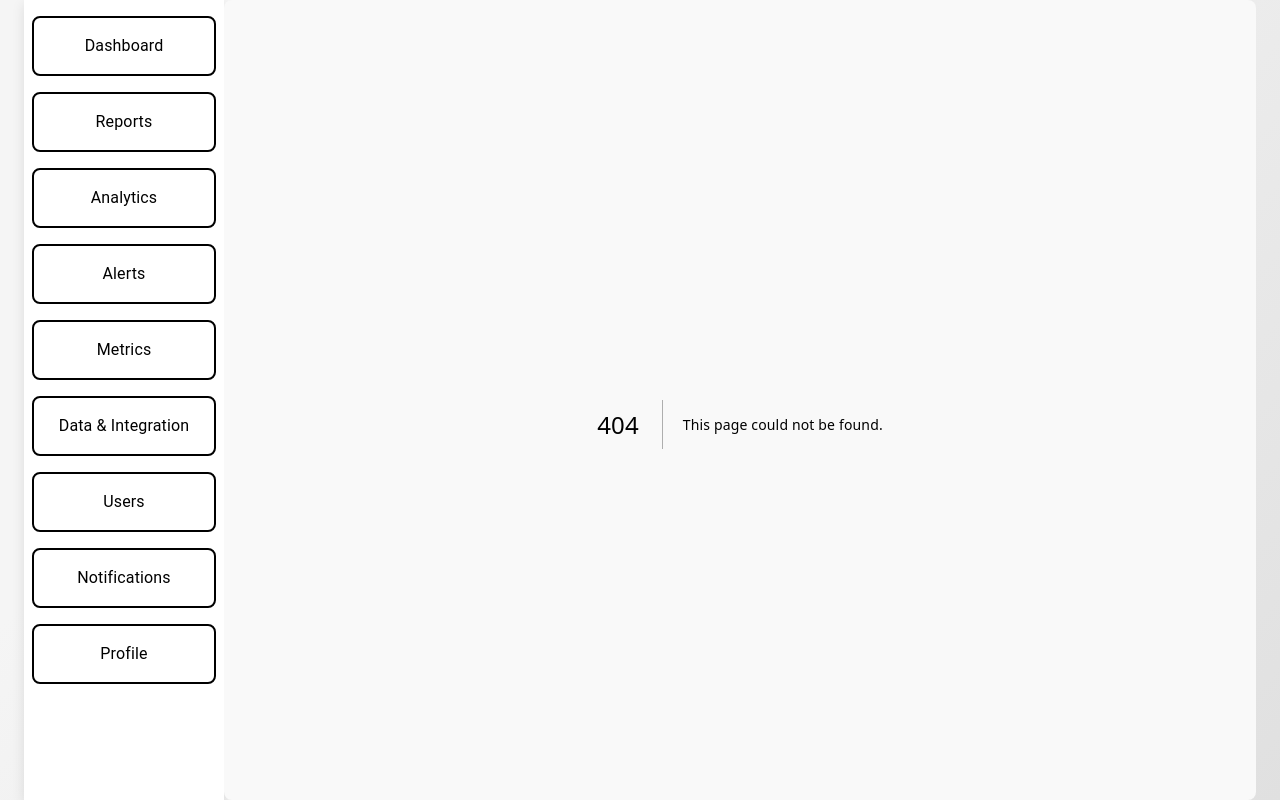
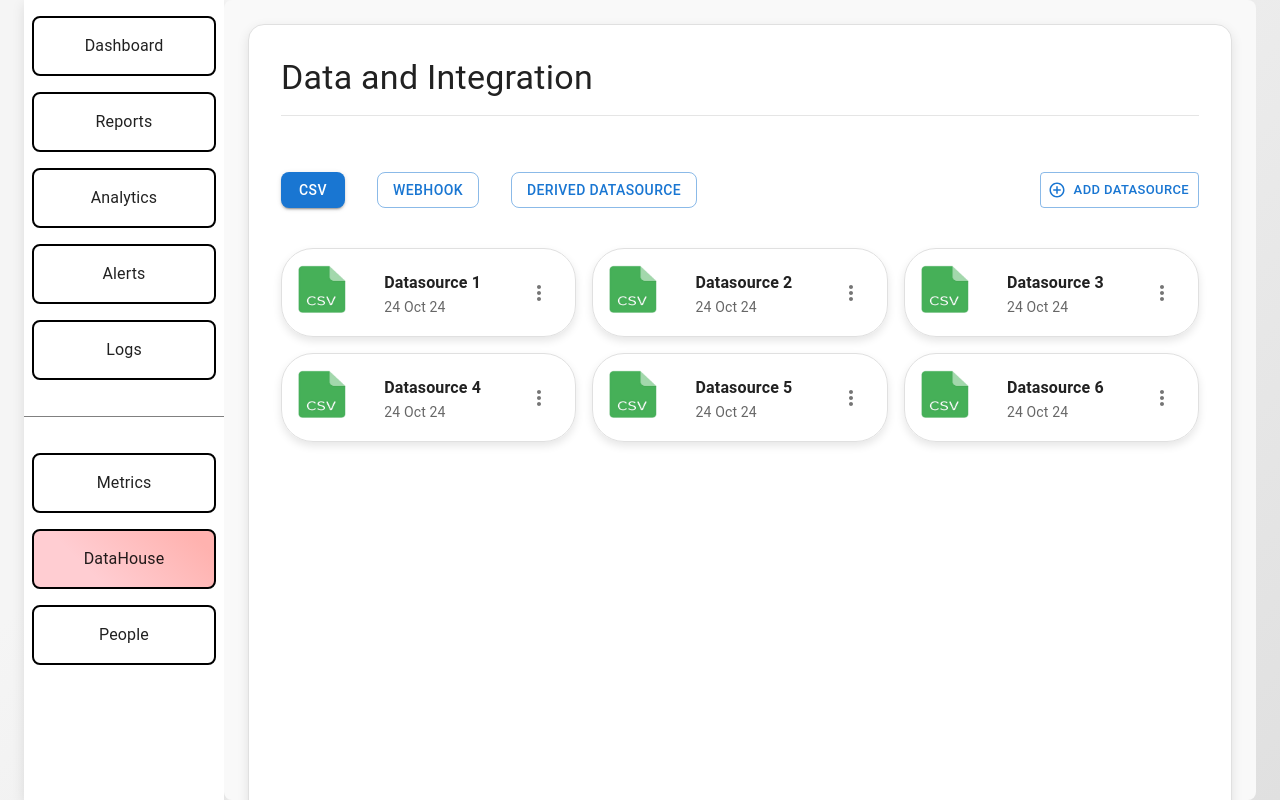
Before and after one commit to Amitgupta76/analytics-dashboard, a Next.js app: page /data-house in a window 1280 px wide. Before the commit this address had no page. Built offline with nearby package versions, Linux system fonts and the light colour scheme.

Commit message:
feat: change directory name

```diff
--- a/src/app/components/CsvUploadAndMapping.tsx
+++ b/src/app/components/CsvUploadAndMapping.tsx
@@ -29,7 +29,7 @@ import { dataCardStyle, fieldLabelCellStyle, headerCellStyle, menuItemStyle, sel
 import Image from "next/image";
 import csvIcon from "../public/assets/csv.png";
 import uploadIcon from "../public/assets/upload.png";
-import { DATEFORMATS, FIELDTYPES, STEPS } from "@/app/constants/dataIntegration";
+import { DATEFORMATS, FIELDTYPES, STEPS } from "@/app/constants/dataHouse";
 import { handleAsync } from "../utils/handleAsync";
 
 const CsvUploadAndMapping = () => {
@@ -137,7 +137,7 @@ const CsvUploadAndMapping = () => {
     } else {
       postSchema();
       alert("CSV uploaded successfully!");
-      router.push("/data-integration");
+      router.push("/data-house");
     }
   };
 
--- a/src/app/components/DataIntegration.tsx
+++ b/src/app/components/DataHouse.tsx
@@ -5,20 +5,20 @@ import csv from "../public/assets/csv.png";
 import webhook from "../public/assets/webhook.png";
 import datasource from "../public/assets/datasource.png";
 import AddCircleOutlineIcon from '@mui/icons-material/AddCircleOutline';
-import DataCard from '../components/DataCard';
+import DataCard from './DataCard';
 import { cardGridStyle } from '../styles/dataIntegrationStyles';
 import { containerStyle, sectionHeaderStyle } from '../styles/sharedStyles';
-import { DATA_SOURCES, BUTTONS } from '../constants/dataIntegration';
+import { DATA_SOURCES, BUTTONS } from '../constants/dataHouse';
 import { useRouter } from 'next/navigation';
 
-const DataIntegration: React.FC = () => {
+const DataHouse: React.FC = () => {
   const [activeButton, setActiveButton] = useState<string>('csv');
   const handleButtonClick = (buttonId: string) => {
     setActiveButton(buttonId);
   };
   const router = useRouter();
   const handleDatasourceAddition = () => {
-    router.push('/data-integration/datasource-addition');
+    router.push('/data-house/datasource-addition');
   };
 
   const renderContent = () => {
@@ -85,4 +85,4 @@ const DataIntegration: React.FC = () => {
   );
 };
 
-export default DataIntegration;
+export default DataHouse;
--- a/src/app/components/Sidebar.tsx
+++ b/src/app/components/Sidebar.tsx
@@ -1,4 +1,4 @@
-import { Box, List, ListItem, ListItemButton, ListItemText } from '@mui/material';
+import { Box, Divider, List, ListItem, ListItemButton, ListItemText } from '@mui/material';
 import Link from 'next/link';
 import {
   sidebarButton,
@@ -13,11 +13,13 @@ const Sidebar = () => {
     { text: 'Reports', href: '/reports' },
     { text: 'Analytics', href: '/analytics' },
     { text: 'Alerts', href: '/alerts' },
+    { text: 'Logs', href: '/logs' },
+  ];
+
+  const uploadItems = [
     { text: 'Metrics', href: '/metrics' },
-    { text: 'Data & Integration', href: '/data-integration' },
-    { text: 'Users', href: '/users' },
-    { text: 'Notifications', href: '/notifications' },
-    { text: 'Profile', href: '/profile' },
+    { text: 'DataHouse', href: '/data-house' },
+    { text: 'People', href: '/people' },
   ];
 
   const pathname = usePathname();
@@ -37,6 +39,20 @@ const Sidebar = () => {
           </ListItem>
         ))}
       </List>
+      <Divider sx={{ margin: '20px 0', borderColor: 'gray' }} />
+      <List>
+        {uploadItems.map((item) => (
+          <ListItem key={item.text} disablePadding>
+            <ListItemButton
+              component={Link}
+              href={item.href}
+              sx={pathname.startsWith(item.href) ? activeButton : sidebarButton}
+            >
+              <ListItemText primary={item.text} sx={sidebarText} />
+            </ListItemButton>
+          </ListItem>
+        ))}
+      </List>
     </Box>
   );
 };
--- a/src/app/data-integration/datasource-addition/page.tsx
+++ b/src/app/data-house/datasource-addition/page.tsx
@@ -11,7 +11,7 @@ import { useRouter } from "next/navigation";
 const DatasourceAdditionPage: React.FC = () => {
     const router = useRouter();
     const handleUploadCSV = () => {
-        router.push('/data-integration/datasource-addition/upload-csv');
+        router.push('/data-house/datasource-addition/upload-csv');
     };
 
     return (
--- /dev/null
+++ b/src/app/data-house/page.tsx
@@ -0,0 +1,5 @@
+import DataIntegration from '../components/DataHouse';
+
+const DataHousePage = () => <DataIntegration />;
+
+export default DataHousePage;
--- a/src/app/data-integration/page.tsx
+++ /dev/null
@@ -1,5 +0,0 @@
-import DataIntegration from '../components/DataIntegration';
-
-const DataIntegrationPage = () => <DataIntegration />;
-
-export default DataIntegrationPage;
--- a/src/app/layout.tsx
+++ b/src/app/layout.tsx
@@ -8,7 +8,7 @@ import { usePathname } from 'next/navigation';
 const RootLayout: React.FC<{ children: React.ReactNode }> = ({ children }) => {
   const EXCLUDED_ROUTES = [
     "/metrics/create",
-    "/data-integration/datasource-addition/upload-csv"
+    "/data-house/datasource-addition/upload-csv"
   ];
   const pathname = usePathname();
   const isExcludedRoute = EXCLUDED_ROUTES.includes(pathname);
```
Also changed, not shown: src/app/constants/dataHouse.ts (renamed from src/app/constants/dataIntegration.ts), src/app/data-house/datasource-addition/upload-csv/page.tsx (renamed from src/app/data-integration/datasource-addition/upload-csv/page.tsx).
